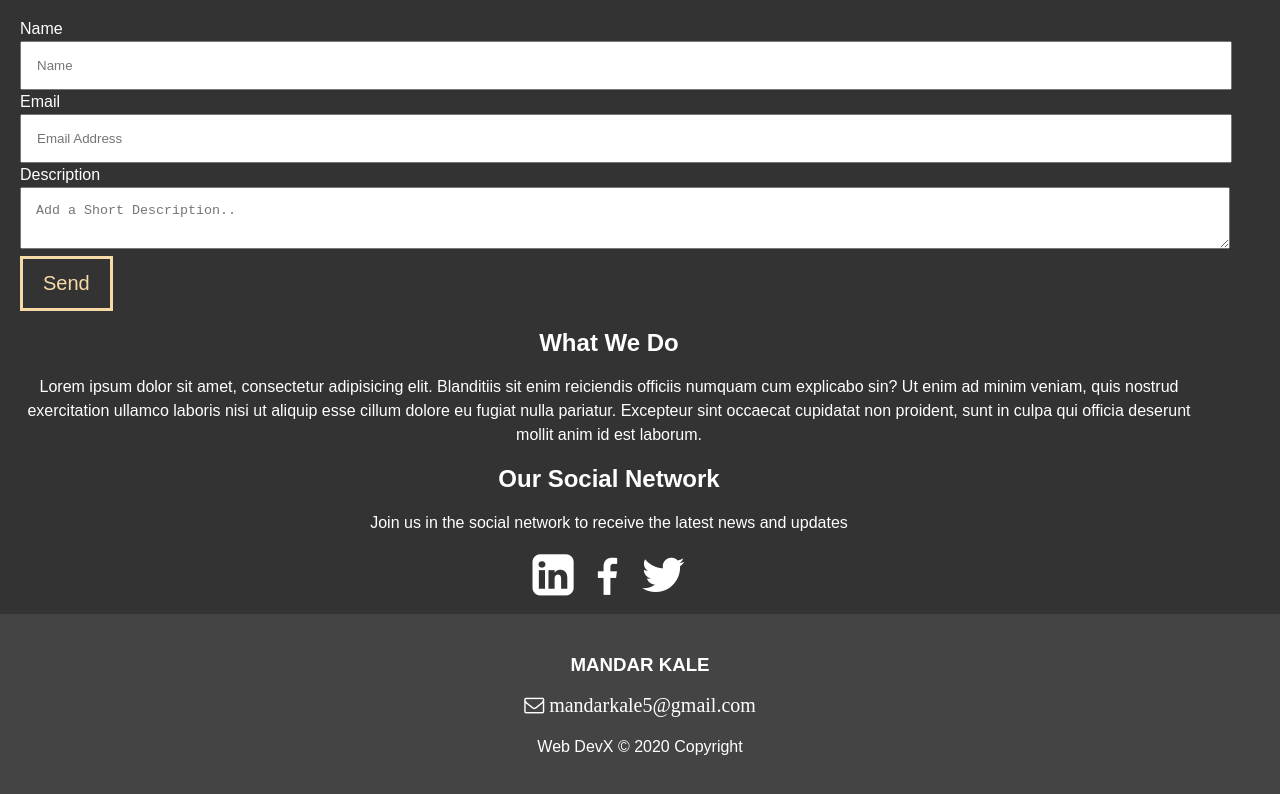
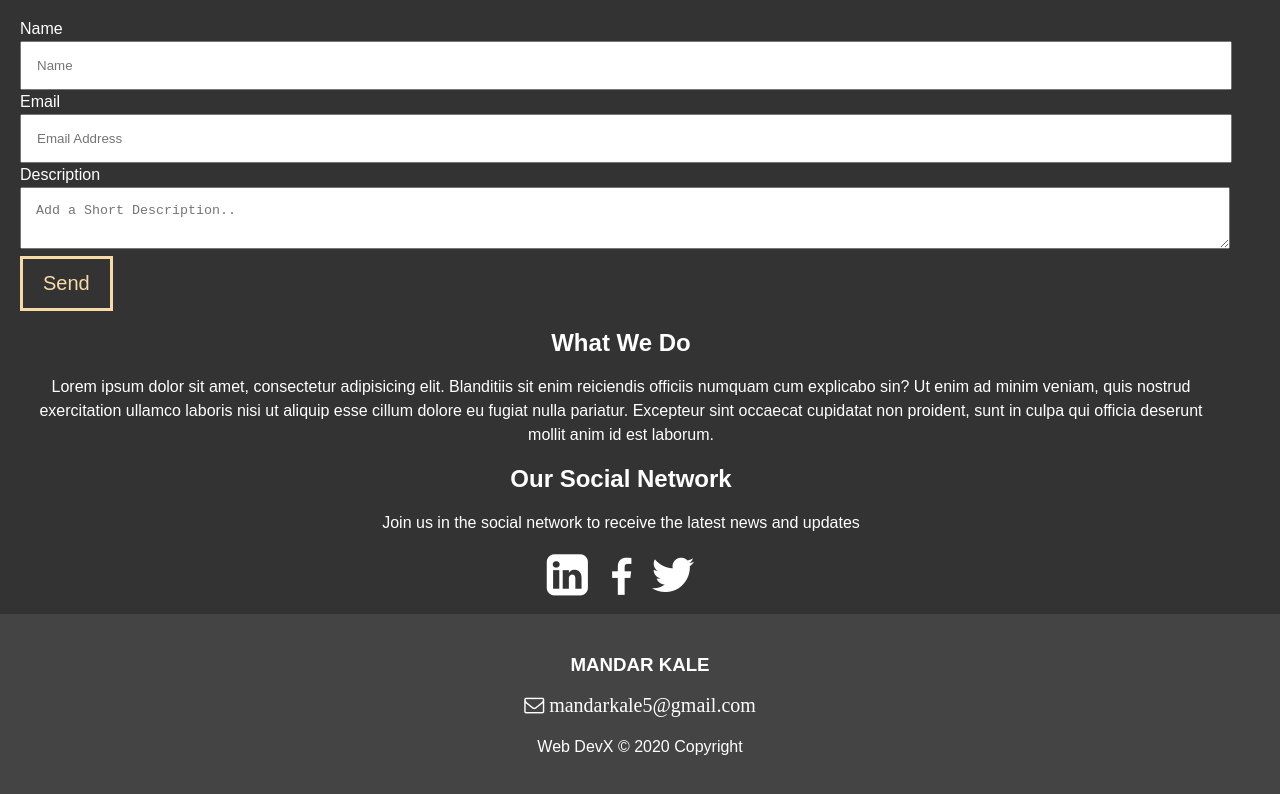
Before and after one commit to MandarGK/WebDevX, a plain HTML site: page about.html in a window 1280 px wide. Shown: the part 828-1622 px from the top of the page. Drawn offline with Linux system fonts and the light colour scheme.

Commit message:
third commit

```diff
--- a/about.html
+++ b/about.html
@@ -64,7 +64,7 @@
 		      <h1>Google</h1>
 
 	    </div>
-	   </div>
+	</div>
 
 </section>
 
@@ -112,9 +112,9 @@
   <div class="about" id="social">
   		<h2>Our Social Network</h2>
   		<p>Join us in the social network to receive the latest news and updates</p>
-         <i class="fa fa-linkedin-square" style="font-size:48px "></i> &nbsp; &nbsp;
-         <i class="fa fa-facebook-f" style="font-size:40px"></i> &nbsp;  &nbsp;
-         <i class="fa fa-twitter" style="font-size:48px "></i>
+         <a class="secondary"href="https://www.linkedin.com/in/mandarkale5/"><i class="fa fa-linkedin-square" style="font-size:48px" ></i></a> &nbsp; &nbsp;
+         <a class="secondary" href="https://www.facebook.com"><i class="fa fa-facebook-f" style="font-size:40px"></i></a>&nbsp; &nbsp;
+         <a class="secondary" href="https://www.twitter.com"><i class="fa fa-twitter" style="font-size:48px "></i></a>
   	</div>
   	</div>
 
--- a/css/style.css
+++ b/css/style.css
@@ -48,7 +48,7 @@ li{
 }
 
 nav{
-	margin-top:2px;
+	margin-top:4px;
 	float:right;
 }
 
@@ -189,9 +189,7 @@ nav{
 
 .contact{
   float:left;
-
-
-color: #fff;
+   color: #fff;
 
 }
 
@@ -203,13 +201,17 @@ color: #fff;
 }
 
 .about{
-
-
   width: 95%;
   color: #fff;
   text-align: center;
   line-height: 1.5em;
+  font-size: 1em;
+  margin-left:12px;
 
+}
+
+.secondary{
+  color:#fff;
 }
 
 #social{
```
